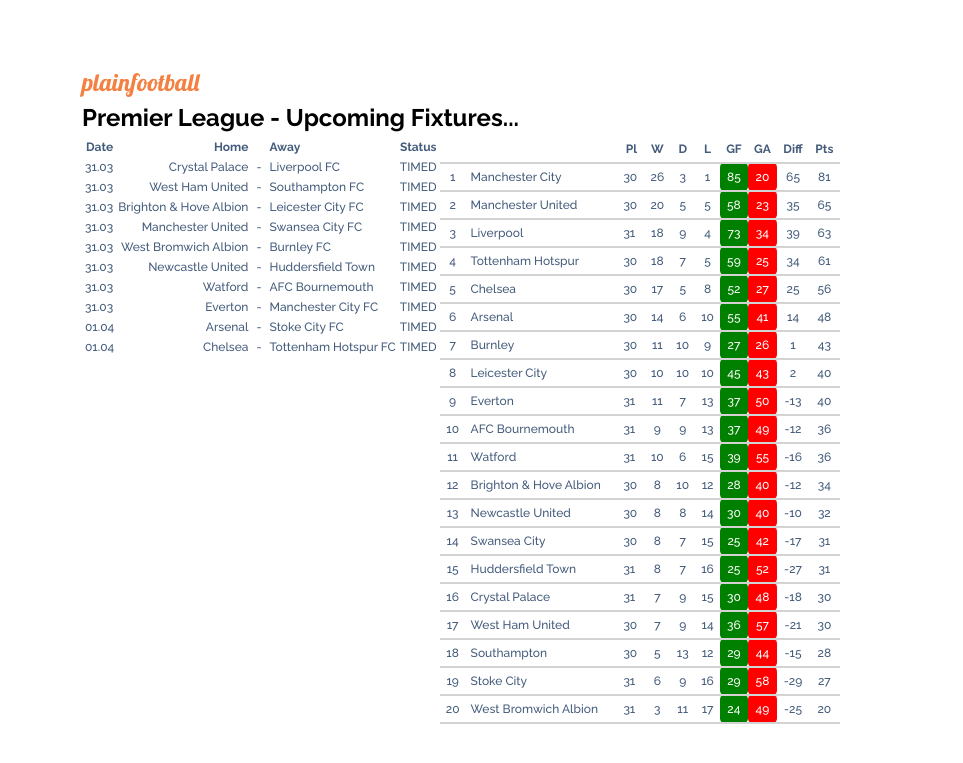
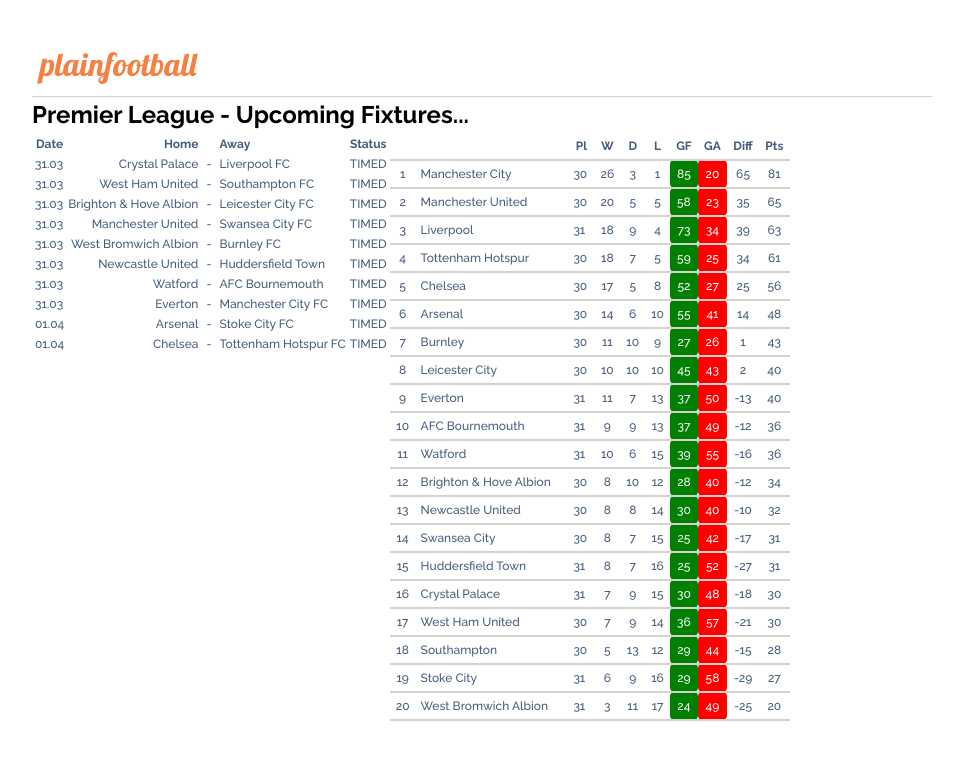
Before and after one commit to mxdws/datatable, a Jekyll site: the page built from index.html, in a window 1280 px wide. Shown: the top 763 px of the page, without its empty margins (158-1121 px from the left). Built offline with Jekyll 4.4.1, drawn with Linux system fonts in a browser that asks for light colours.

Commit message:
Adjust formatting now proper CSS is in there

```diff
--- a/_layouts/page.html
+++ b/_layouts/page.html
@@ -1,14 +1,7 @@
 ---
 layout: default
 ---
-<article>
-
-  <header>
-    <h1>{{ page.title | escape }}</h1>
-  </header>
-
+  <h1>{{ page.title | escape }}</h1>
   <div>
     {{ content }}
   </div>
-
-</article>
--- a/_sass/minima/_footy.sass
+++ b/_sass/minima/_footy.sass
@@ -1,17 +1,21 @@
 
 body
   font-family: 'Raleway'
-  max-width: 800px
+  max-width: 900px
   margin: 0 auto
   line-height: 1.5
-  padding: 4em 1em
+  padding: 2em 1em
 
-.logo
-  a, a:visited
-    color: #f48042
-    font-family: 'Lobster', cursive
-    font-size: 1.5em
-    text-decoration: none
+header
+  border-bottom: 1px solid lightgrey
+  .logo
+    padding: .5em .5em
+    a, a:visited
+      color: #f48042
+      font-family: 'Lobster', cursive
+      font-size: 2em
+      text-decoration: none
+
 
 .league-summary
   display: flex
```
